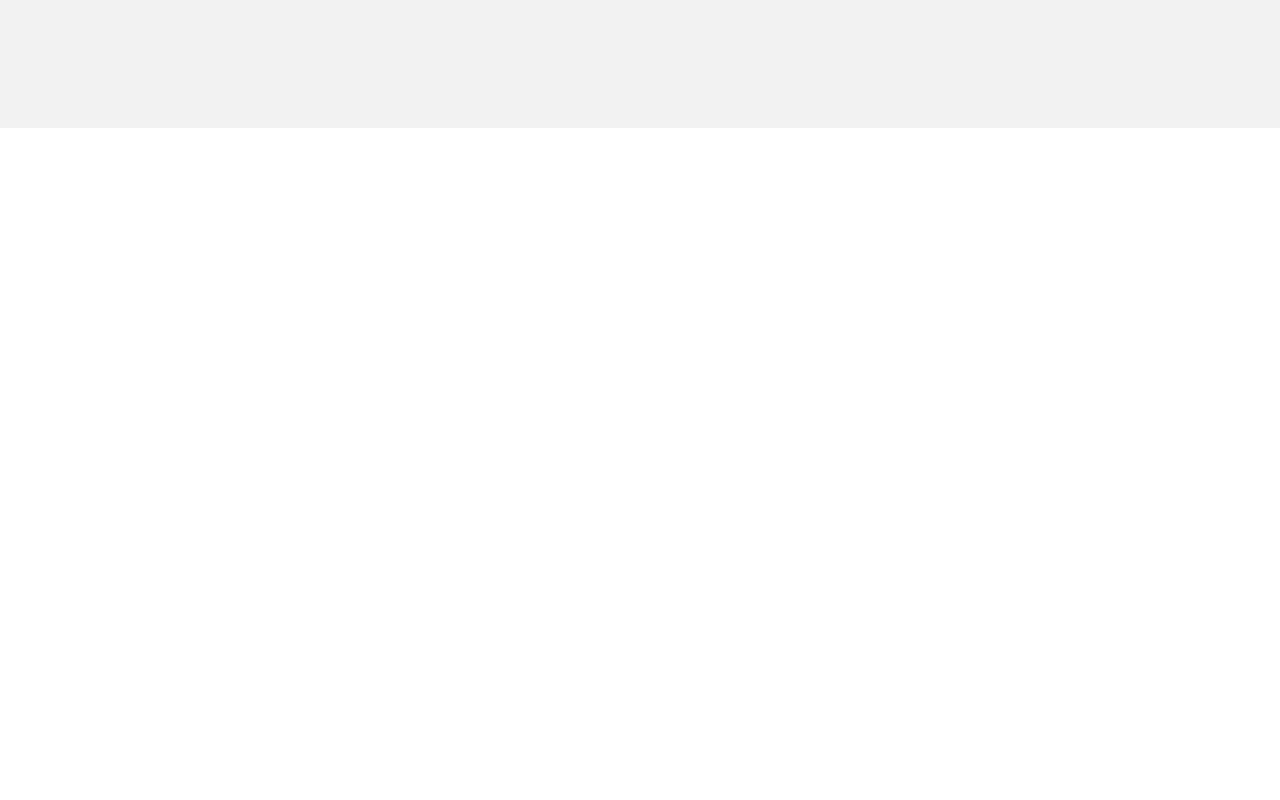
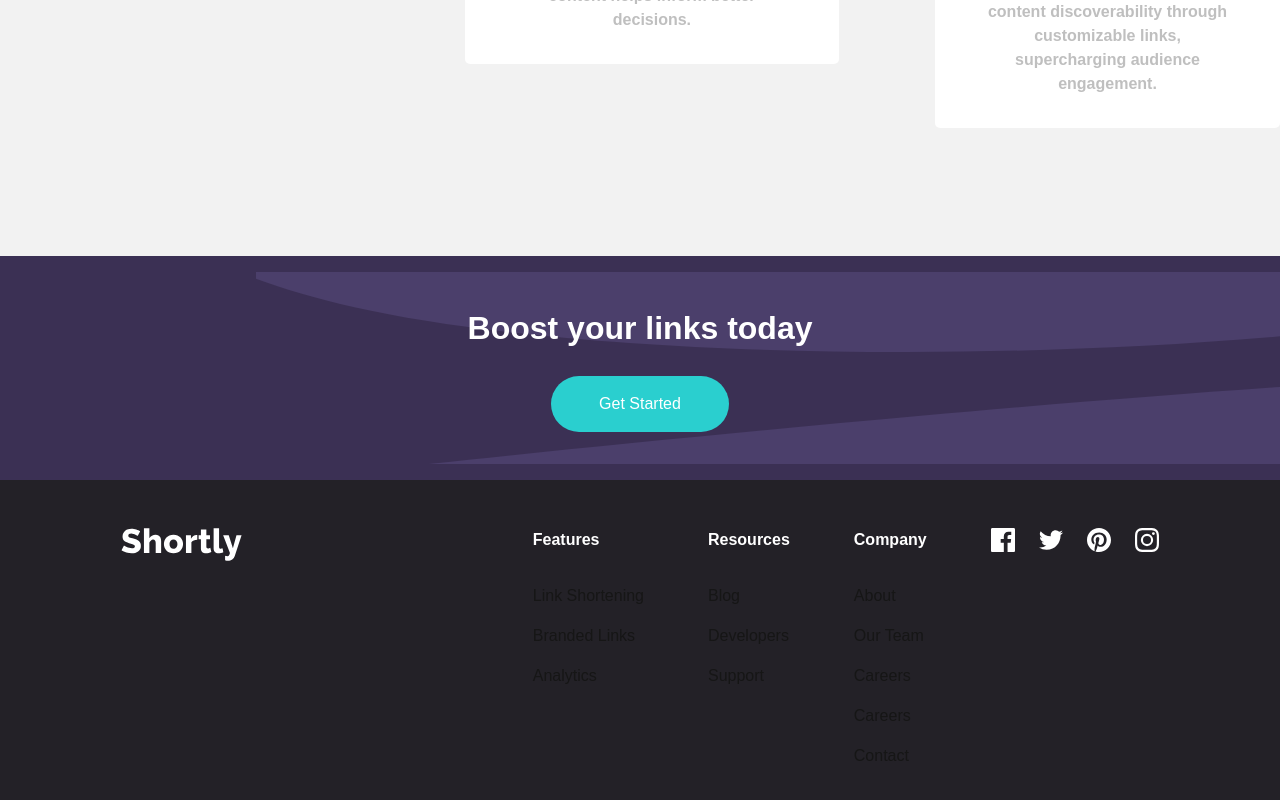
Before and after one commit to sksksk2024/url_shortening, a React (Create React App) app: page / in a window 1280 px wide. Shown: the part 1308-2108 px from the top of the page. Before the commit the page ends 1436 px from the top, so only its background shows below. Built offline with nearby package versions, Linux system fonts and the light colour scheme.

Commit message:
Overall styles done

```diff
--- a/src/App.js
+++ b/src/App.js
@@ -1,6 +1,8 @@
 import Content from './components/Content';
+import Footer from './components/Footer';
 import Header from './components/Header';
 import Hero from './components/Hero';
+import Today from './components/Today';
 
 function App() {
   return (
@@ -11,7 +13,11 @@
         <Hero />
 
         <Content />
+
+        <Today />
       </main>
+
+      <Footer />
     </>
   );
 }
--- a/src/components/Content.jsx
+++ b/src/components/Content.jsx
@@ -12,11 +12,11 @@
         >
           <input
             type="text"
-            className="font-semibold input w-[90%] bg-white"
+            className="font-semibold input w-[90%] lg:w-3/4 bg-white"
             placeholder="Shorten a link here..."
             aria-label="add a link to shorten it"
           />
-          <button className="font-semibold text-black text-white bg-cyan rounded-5BR px-16P py-3 hover:opacity-60 w-[90%]">
+          <button className="font-semibold text-black text-white bg-cyan rounded-5BR px-16P py-3 hover:opacity-60 w-[90%] lg:w-1/4">
             Shorten It!
           </button>
         </form>
@@ -30,8 +30,8 @@
           </p>
         </div>
 
-        <div className="relative flex flex-col xl:flex-row justify-center items-center gap-24">
-          <div className="z-10 relative font-bold flex flex-col justify-center items-center gap-2 max-w-container-400 text-center p-32P  px-48P pt-16 bg-white rounded-5BR">
+        <div className="relative flex flex-col xl:flex-row justify-center items-center gap-24 my-64M">
+          <div className="z-10 relative xl:bottom-64I font-bold flex flex-col justify-center items-center gap-2 max-w-container-400 text-center p-32P  px-48P pt-16 bg-white rounded-5BR">
             <div className="absolute bg-dark-violet p-24P rounded-full bottom-224I 2xs:bottom-192I">
               <img src={img1} alt="brand recognition" />
             </div>
@@ -55,7 +55,7 @@
             </p>
           </div>
 
-          <div className="z-10 relative font-bold flex flex-col justify-center items-center gap-2 max-w-container-400 text-center p-32P px-48P pt-16 bg-white rounded-5BR">
+          <div className="z-10 relative xl:top-64I font-bold flex flex-col justify-center items-center gap-2 max-w-container-400 text-center p-32P px-48P pt-16 bg-white rounded-5BR">
             <div className="absolute bg-dark-violet p-24P rounded-full bottom-208I 2xs:bottom-192I">
               <img src={img3} alt="brand recognition" />
             </div>
--- /dev/null
+++ b/src/components/Footer.jsx
@@ -0,0 +1,53 @@
+import logoW from './../images/logoW.svg';
+import Insta from './utils/Insta';
+import Pinterest from './utils/Pinterest';
+import Twitter from './utils/Twitter';
+import Facebook from './utils/Facebook';
+
+const Footer = () => {
+  return (
+    <footer className="flex flex-col lg:flex-row justify-start lg:justify-around items-center lg:items-start gap-12 bg-very-dark-violet py-48P">
+      <img src={logoW} alt="shortly" />
+
+      <div className="flex flex-col lg:flex-row justify-start items-center lg:items-start gap-12 lg:gap-16">
+        <ul className="flex flex-col justify-center items-center lg:items-start gap-4">
+          <li className="font-bold text-white mb-16M" aria-label="title 1">
+            Features
+          </li>
+          <li className="hover:text-cyan cursor-pointer">Link Shortening</li>
+          <li className="hover:text-cyan cursor-pointer">Branded Links</li>
+          <li className="hover:text-cyan cursor-pointer">Analytics</li>
+        </ul>
+
+        <ul className="flex flex-col justify-center items-center lg:items-start gap-4">
+          <li className="font-bold text-white mb-16M" aria-label="title 2">
+            Resources
+          </li>
+          <li className="hover:text-cyan cursor-pointer">Blog</li>
+          <li className="hover:text-cyan cursor-pointer">Developers</li>
+          <li className="hover:text-cyan cursor-pointer">Support</li>
+        </ul>
+
+        <ul className="flex flex-col justify-center items-center lg:items-start gap-4">
+          <li className="font-bold text-white mb-16M" aria-label="title 3">
+            Company
+          </li>
+          <li className="hover:text-cyan cursor-pointer">About</li>
+          <li className="hover:text-cyan cursor-pointer">Our Team</li>
+          <li className="hover:text-cyan cursor-pointer">Careers</li>
+          <li className="hover:text-cyan cursor-pointer">Careers</li>
+          <li className="hover:text-cyan cursor-pointer">Contact</li>
+        </ul>
+
+        <ul className="flex justify-center items-center gap-6">
+          <Facebook />
+          <Twitter />
+          <Pinterest />
+          <Insta />
+        </ul>
+      </div>
+    </footer>
+  );
+};
+
+export default Footer;
--- a/src/components/Header.jsx
+++ b/src/components/Header.jsx
@@ -28,7 +28,7 @@
     <header className="min-h-container-400 lg:min-h-container-100">
       <section className="relative flex justify-between lg:justify-around items-center w-screen h-64H lg:px-0 py-64P bg-white">
         <div className="relative flex gap-8 font-bold text-md ml-16M">
-          <img className="w-112W sm:w-128W" src={logo} alt="brand" />
+          <img className="w-112W sm:w-128W" src={logo} alt="shortly" />
           <ul className="hidden lg:flex items-center gap-8 text-black">
             <li className="relative cursor-pointer group">
               <button
--- a/src/components/Hero.jsx
+++ b/src/components/Hero.jsx
@@ -16,7 +16,7 @@
           Build your brand’s recognition and get detailed insights on how your
           links are performing.
         </p>
-        <button className="font-semibold text-black text-white bg-cyan rounded-20BR p-16P my-16M hover:opacity-60">
+        <button className="font-semibold text-black text-white bg-cyan rounded-30BR p-16P px-32P my-16M hover:opacity-60">
           Get Started
         </button>
       </section>
--- /dev/null
+++ b/src/components/Today.jsx
@@ -0,0 +1,15 @@
+const Today = () => {
+  return (
+    <div
+      id="link-shortener-today"
+      className="flex flex-col justify-center items-center gap-6 bg-dark-violet py-48P"
+    >
+      <h2 className="font-bold text-white text-2xl">Boost your links today</h2>
+      <button className="hover:brightness-125 text-black text-white bg-cyan rounded-30BR px-48P py-16P">
+        Get Started
+      </button>
+    </div>
+  );
+};
+
+export default Today;
--- /dev/null
+++ b/src/components/utils/Facebook.jsx
@@ -0,0 +1,16 @@
+const Facebook = () => {
+  return (
+    <div className="group cursor-pointer" aria-label="facebook">
+      <svg
+        xmlns="http://www.w3.org/2000/svg"
+        width="24"
+        height="24"
+        class="fill-white group-hover:fill-cyan transition duration-300"
+      >
+        <path d="M22.675 0H1.325C.593 0 0 .593 0 1.325v21.351C0 23.407.593 24 1.325 24H12.82v-9.294H9.692v-3.622h3.128V8.413c0-3.1 1.893-4.788 4.659-4.788 1.325 0 2.463.099 2.795.143v3.24l-1.918.001c-1.504 0-1.795.715-1.795 1.763v2.313h3.587l-.467 3.622h-3.12V24h6.116c.73 0 1.323-.593 1.323-1.325V1.325C24 .593 23.407 0 22.675 0z" />
+      </svg>
+    </div>
+  );
+};
+
+export default Facebook;
--- /dev/null
+++ b/src/components/utils/Insta.jsx
@@ -0,0 +1,16 @@
+const Insta = () => {
+  return (
+    <div className="group cursor-pointer" aria-label="instagram">
+      <svg
+        xmlns="http://www.w3.org/2000/svg"
+        width="24"
+        height="24"
+        className="fill-white group-hover:fill-cyan transition duration-300"
+      >
+        <path d="M12 2.163c3.204 0 3.584.012 4.85.07 3.252.148 4.771 1.691 4.919 4.919.058 1.265.069 1.645.069 4.849 0 3.205-.012 3.584-.069 4.849-.149 3.225-1.664 4.771-4.919 4.919-1.266.058-1.644.07-4.85.07-3.204 0-3.584-.012-4.849-.07-3.26-.149-4.771-1.699-4.919-4.92-.058-1.265-.07-1.644-.07-4.849 0-3.204.013-3.583.07-4.849.149-3.227 1.664-4.771 4.919-4.919 1.266-.057 1.645-.069 4.849-.069zM12 0C8.741 0 8.333.014 7.053.072 2.695.272.273 2.69.073 7.052.014 8.333 0 8.741 0 12c0 3.259.014 3.668.072 4.948.2 4.358 2.618 6.78 6.98 6.98C8.333 23.986 8.741 24 12 24c3.259 0 3.668-.014 4.948-.072 4.354-.2 6.782-2.618 6.979-6.98.059-1.28.073-1.689.073-4.948 0-3.259-.014-3.667-.072-4.947-.196-4.354-2.617-6.78-6.979-6.98C15.668.014 15.259 0 12 0zm0 5.838a6.162 6.162 0 100 12.324 6.162 6.162 0 000-12.324zM12 16a4 4 0 110-8 4 4 0 010 8zm6.406-11.845a1.44 1.44 0 100 2.881 1.44 1.44 0 000-2.881z" />
+      </svg>
+    </div>
+  );
+};
+
+export default Insta;
--- /dev/null
+++ b/src/components/utils/Pinterest.jsx
@@ -0,0 +1,16 @@
+const Pinterest = () => {
+  return (
+    <div className="cursor-pointer">
+      <svg
+        xmlns="http://www.w3.org/2000/svg"
+        width="24"
+        height="24"
+        className="fill-white hover:fill-cyan duration-300"
+      >
+        <path d="M12 0C5.373 0 0 5.372 0 12c0 5.084 3.163 9.426 7.627 11.174-.105-.949-.2-2.405.042-3.441.218-.937 1.407-5.965 1.407-5.965s-.359-.719-.359-1.782c0-1.668.967-2.914 2.171-2.914 1.023 0 1.518.769 1.518 1.69 0 1.029-.655 2.568-.994 3.995-.283 1.194.599 2.169 1.777 2.169 2.133 0 3.772-2.249 3.772-5.495 0-2.873-2.064-4.882-5.012-4.882-3.414 0-5.418 2.561-5.418 5.207 0 1.031.397 2.138.893 2.738a.36.36 0 01.083.345l-.333 1.36c-.053.22-.174.267-.402.161-1.499-.698-2.436-2.889-2.436-4.649 0-3.785 2.75-7.262 7.929-7.262 4.163 0 7.398 2.967 7.398 6.931 0 4.136-2.607 7.464-6.227 7.464-1.216 0-2.359-.631-2.75-1.378l-.748 2.853c-.271 1.043-1.002 2.35-1.492 3.146C9.57 23.812 10.763 24 12 24c6.627 0 12-5.373 12-12 0-6.628-5.373-12-12-12z" />
+      </svg>
+    </div>
+  );
+};
+
+export default Pinterest;
--- /dev/null
+++ b/src/components/utils/Twitter.jsx
@@ -0,0 +1,16 @@
+const Twitter = () => {
+  return (
+    <div className="cursor-pointer">
+      <svg
+        xmlns="http://www.w3.org/2000/svg"
+        width="24"
+        height="20"
+        className="fill-white hover:fill-cyan duration-300"
+      >
+        <path d="M24 2.557a9.83 9.83 0 01-2.828.775A4.932 4.932 0 0023.337.608a9.864 9.864 0 01-3.127 1.195A4.916 4.916 0 0016.616.248c-3.179 0-5.515 2.966-4.797 6.045A13.978 13.978 0 011.671 1.149a4.93 4.93 0 001.523 6.574 4.903 4.903 0 01-2.229-.616c-.054 2.281 1.581 4.415 3.949 4.89a4.935 4.935 0 01-2.224.084 4.928 4.928 0 004.6 3.419A9.9 9.9 0 010 17.54a13.94 13.94 0 007.548 2.212c9.142 0 14.307-7.721 13.995-14.646A10.025 10.025 0 0024 2.557z" />
+      </svg>
+    </div>
+  );
+};
+
+export default Twitter;
--- a/src/index.css
+++ b/src/index.css
@@ -68,6 +68,19 @@
   }
 }
 
+#link-shortener-today {
+  background-image: url('./images/bg-boost-mobile.svg');
+  background-color: var(--dark-violet);
+  background-repeat: no-repeat;
+  background-position: 100%;
+  background-size: 80% 24dvh;
+
+  @media (min-width: 768) {
+    background-size: 60dvw 14dvh;
+    background-image: url('./images/bg-shorten-desktop.svg');
+  }
+}
+
 /* Loader */
 .container {
   height: 5vh;
```
Also changed, not shown: src/images/icon-instagram.svg, src/images/logoW.svg (added).
